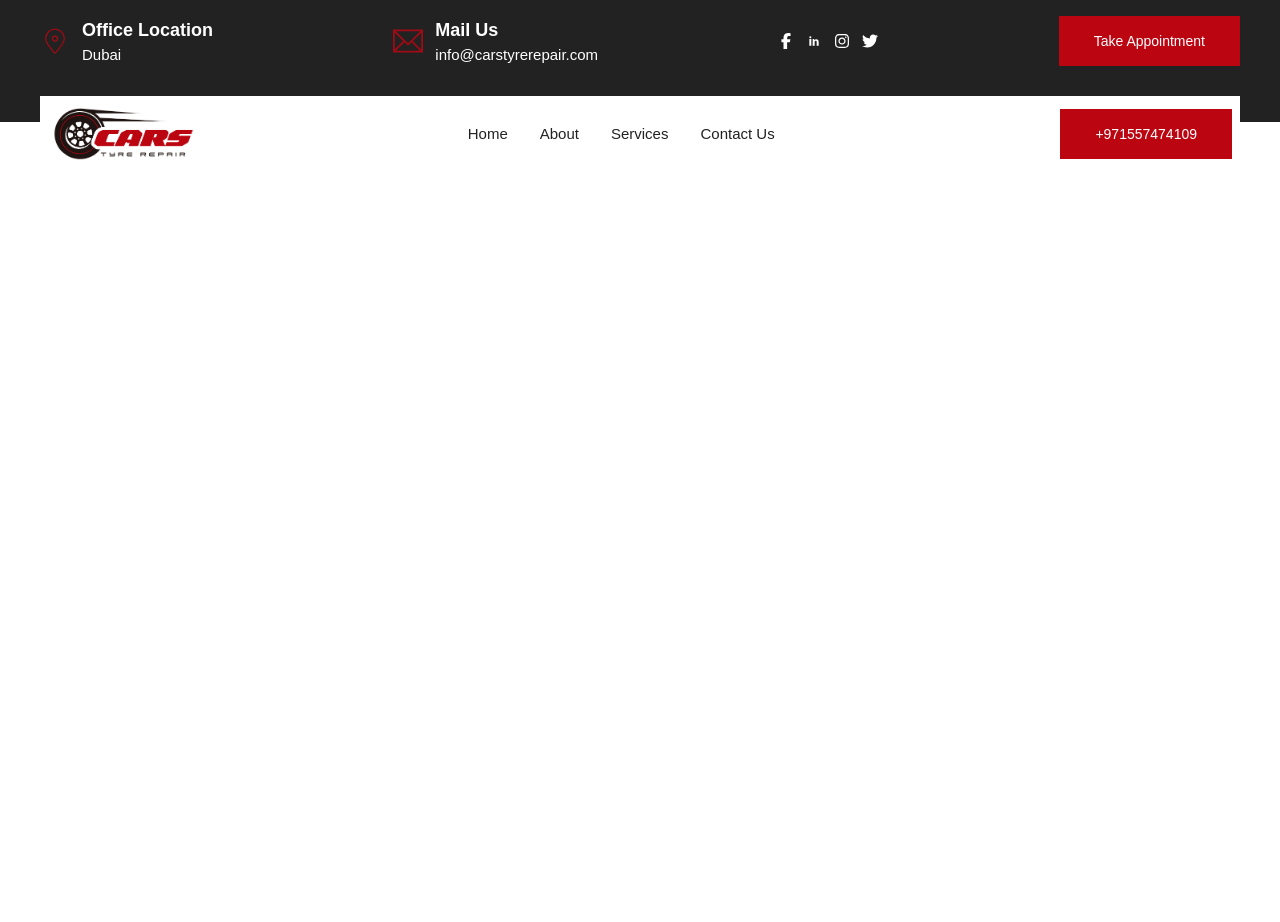
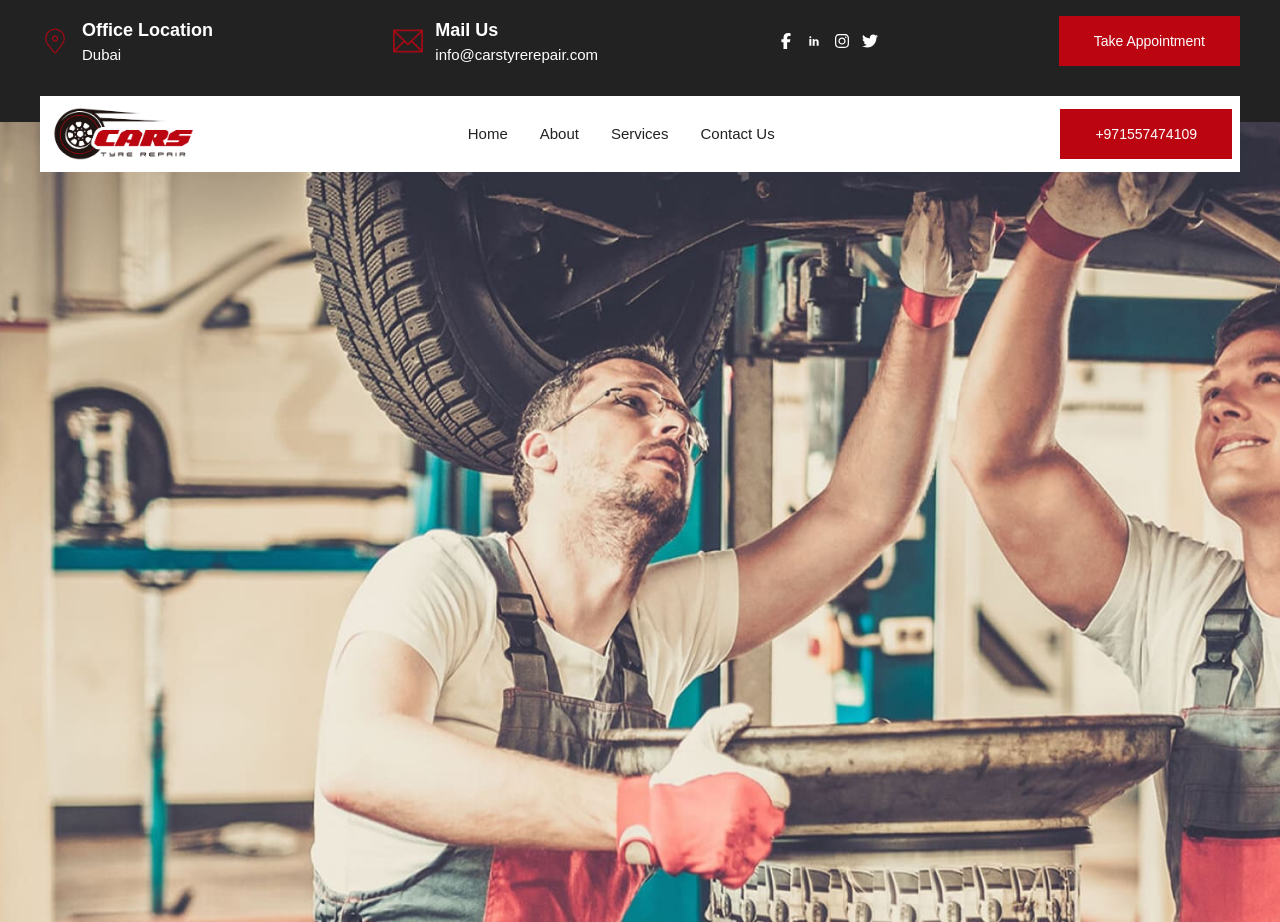
Before and after one commit to TopDEV-fs/CarstyreRepair_Website, a Next.js app: page / in a window 1280 px wide. Before the commit the page ends 800 px from the top, so only its background shows below. Built offline with nearby package versions, Linux system fonts and the light colour scheme.

Commit message:
create banner component and add background image

```diff
--- /dev/null
+++ b/src/app/Components/Banner.jsx
@@ -0,0 +1,11 @@
+import React from 'react'
+
+const Banner = () => {
+  return (
+    <div className="h-screen bg-cover bg-center" style={{ backgroundImage: "url('/Assets/banner-bg.jpg')"}}>
+
+    </div>
+  )
+}
+
+export default Banner
--- a/src/app/page.js
+++ b/src/app/page.js
@@ -1,11 +1,13 @@
 import Header from "./Components/Header"
-import Navbar from "./Components/Navbar";
+import Navbar from "./Components/Navbar"
+import Banner from "./Components/Banner"
 
 export default function Home() {
   return (
     <div>
       <Header/>
       <Navbar/>
+      <Banner/>
     </div>
   );
 }
```
Also changed, not shown: public/Assets/banner-bg.jpg (added), src/app/Assets/banner-bg.jpg (added).
